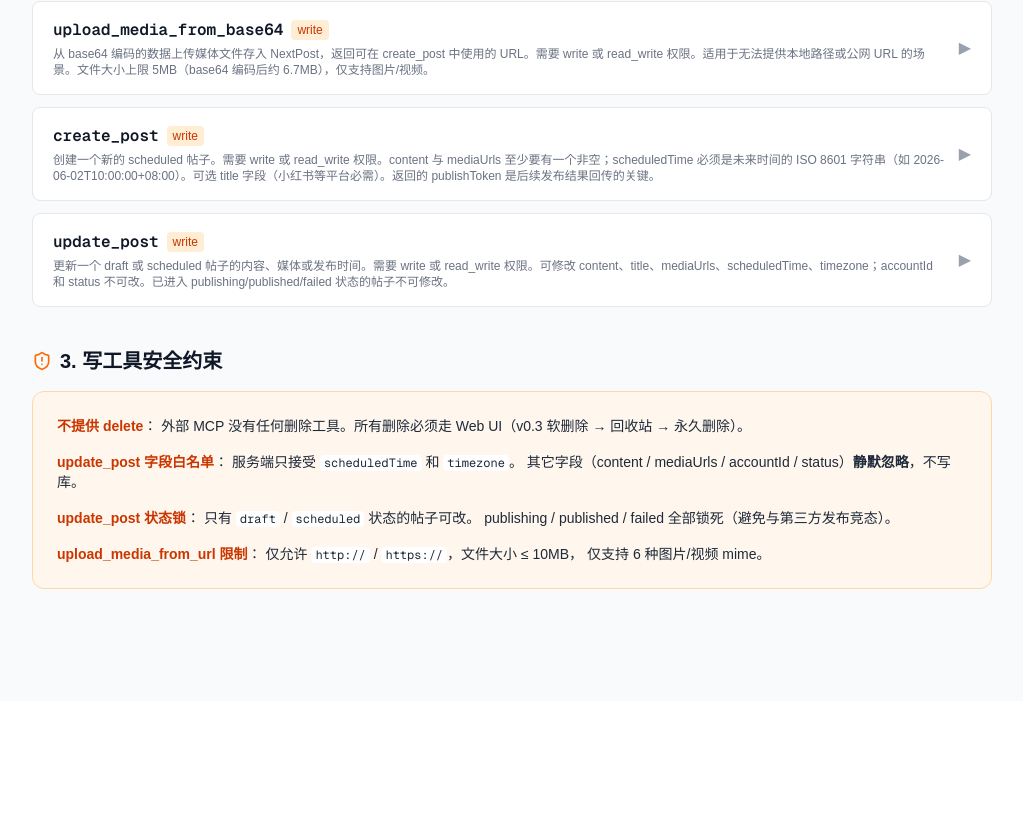
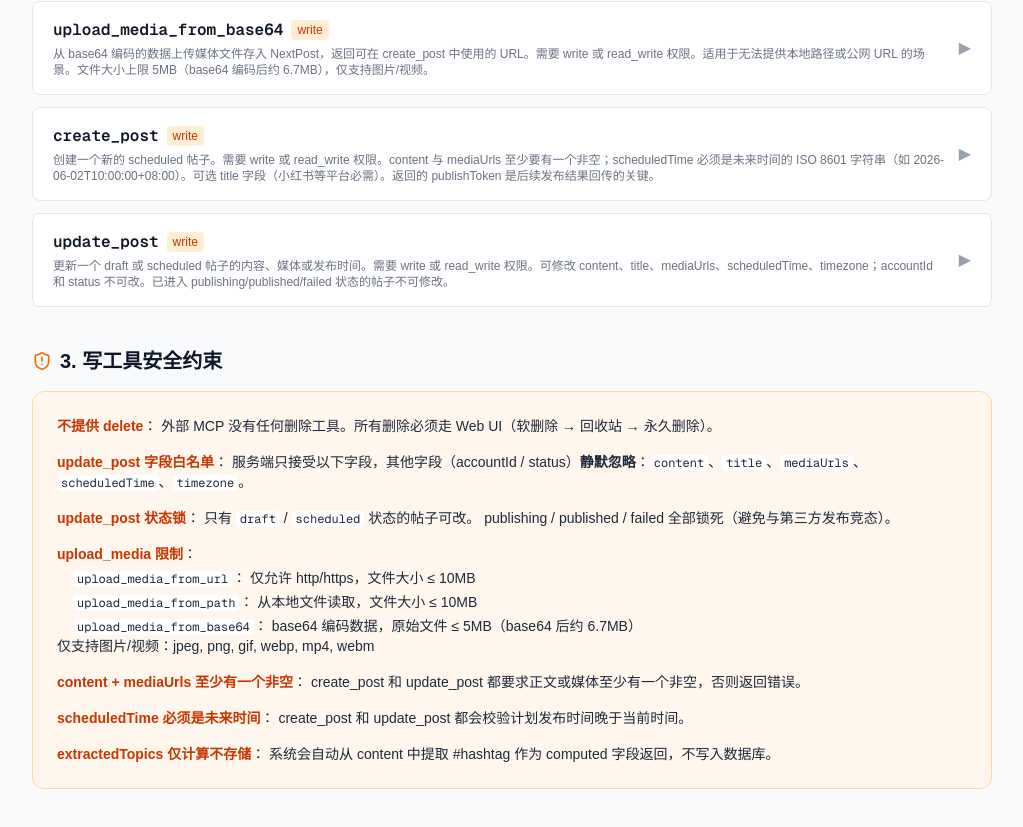
Before and after one commit to Semonxue/NextPost, a Next.js app: page /ai-tools in a window 1280 px wide. Shown: the part 1732-2559 px from the top of the page, without its empty margins (256-1279 px from the left). Before the commit the page ends 2433 px from the top, so only its background shows below. Built offline with nearby package versions, Linux system fonts and the light colour scheme; no server answers; the database is empty; sample sign-in values are in the browser's storage.

Commit message:
docs: 更新 ai-tools 安全约束文档，与实际 MCP 工具功能保持一致

```diff
--- a/src/app/(main)/ai-tools/page.tsx
+++ b/src/app/(main)/ai-tools/page.tsx
@@ -1,5 +1,5 @@
 /**
- * AI tools 页面（v0.3）
+ * AI tools 页面
  *
  * 数据来源：
  * - 工具列表：`src/mcp/external/tools.ts` 里的 `TOOLS` 常量 —— 跟 /api/mcp 接口
@@ -163,7 +163,7 @@ export default async function AIToolsPage() {
             </code>
             <p className="mt-2 text-xs text-gray-500 dark:text-gray-400">
               启动 <code className="bg-gray-100 dark:bg-gray-800 px-1 rounded">pnpm dev</code> 后即可用。
-              通信走标准 JSON-RPC 2.0，认证用 <code className="bg-gray-100 dark:bg-gray-800 px-1 rounded">Authorization: Bearer &lt;API Key&gt;</code>。
+              通信走标准 JSON-RPC 2.0，认证用 <code className="bg-gray-100 dark:bg-gray-800 px-1 rounded">Authorization: Bearer {'<API Key>'}</code>。
             </p>
           </div>
 
@@ -297,13 +297,16 @@ export default async function AIToolsPage() {
         <div className="bg-orange-50 dark:bg-orange-900/20 border border-orange-200 dark:border-orange-800 rounded-xl p-6 space-y-4 text-sm text-gray-800 dark:text-gray-200">
           <div>
             <strong className="text-orange-700 dark:text-orange-300">不提供 delete</strong>：
-            外部 MCP 没有任何删除工具。所有删除必须走 Web UI（v0.3 软删除 → 回收站 → 永久删除）。
+            外部 MCP 没有任何删除工具。所有删除必须走 Web UI（软删除 → 回收站 → 永久删除）。
           </div>
           <div>
             <strong className="text-orange-700 dark:text-orange-300">update_post 字段白名单</strong>：
-            服务端只接受 <code className="bg-white dark:bg-gray-800 px-1 rounded text-xs">scheduledTime</code> 和{" "}
+            服务端只接受以下字段，其他字段（accountId / status）<strong>静默忽略</strong>：
+            <code className="bg-white dark:bg-gray-800 px-1 rounded text-xs">content</code>、
+            <code className="bg-white dark:bg-gray-800 px-1 rounded text-xs">title</code>、
+            <code className="bg-white dark:bg-gray-800 px-1 rounded text-xs">mediaUrls</code>、
+            <code className="bg-white dark:bg-gray-800 px-1 rounded text-xs">scheduledTime</code>、
             <code className="bg-white dark:bg-gray-800 px-1 rounded text-xs">timezone</code>。
-            其它字段（content / mediaUrls / accountId / status）<strong>静默忽略</strong>，不写库。
           </div>
           <div>
             <strong className="text-orange-700 dark:text-orange-300">update_post 状态锁</strong>：
@@ -312,10 +315,34 @@ export default async function AIToolsPage() {
             publishing / published / failed 全部锁死（避免与第三方发布竞态）。
           </div>
           <div>
-            <strong className="text-orange-700 dark:text-orange-300">upload_media_from_url 限制</strong>：
-            仅允许 <code className="bg-white dark:bg-gray-800 px-1 rounded text-xs">http://</code> /{" "}
-            <code className="bg-white dark:bg-gray-800 px-1 rounded text-xs">https://</code>，文件大小 ≤ 10MB，
-            仅支持 6 种图片/视频 mime。
+            <strong className="text-orange-700 dark:text-orange-300">upload_media 限制</strong>：
+            <ul className="mt-1 ml-4 space-y-1">
+              <li>
+                <code className="bg-white dark:bg-gray-800 px-1 rounded text-xs">upload_media_from_url</code>：
+                仅允许 http/https，文件大小 ≤ 10MB
+              </li>
+              <li>
+                <code className="bg-white dark:bg-gray-800 px-1 rounded text-xs">upload_media_from_path</code>：
+                从本地文件读取，文件大小 ≤ 10MB
+              </li>
+              <li>
+                <code className="bg-white dark:bg-gray-800 px-1 rounded text-xs">upload_media_from_base64</code>：
+                base64 编码数据，原始文件 ≤ 5MB（base64 后约 6.7MB）
+              </li>
+            </ul>
+            仅支持图片/视频：jpeg, png, gif, webp, mp4, webm
+          </div>
+          <div>
+            <strong className="text-orange-700 dark:text-orange-300">content + mediaUrls 至少有一个非空</strong>：
+            create_post 和 update_post 都要求正文或媒体至少有一个非空，否则返回错误。
+          </div>
+          <div>
+            <strong className="text-orange-700 dark:text-orange-300">scheduledTime 必须是未来时间</strong>：
+            create_post 和 update_post 都会校验计划发布时间晚于当前时间。
+          </div>
+          <div>
+            <strong className="text-orange-700 dark:text-orange-300">extractedTopics 仅计算不存储</strong>：
+            系统会自动从 content 中提取 #hashtag 作为 computed 字段返回，不写入数据库。
           </div>
         </div>
       </section>
```
